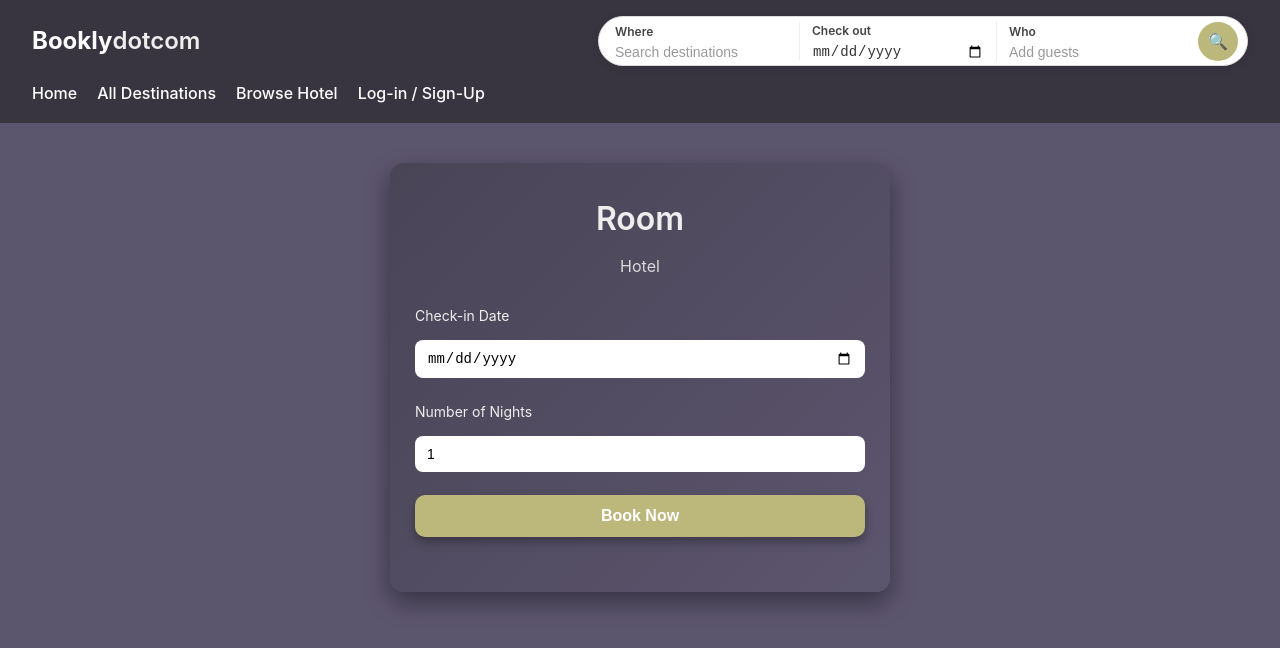
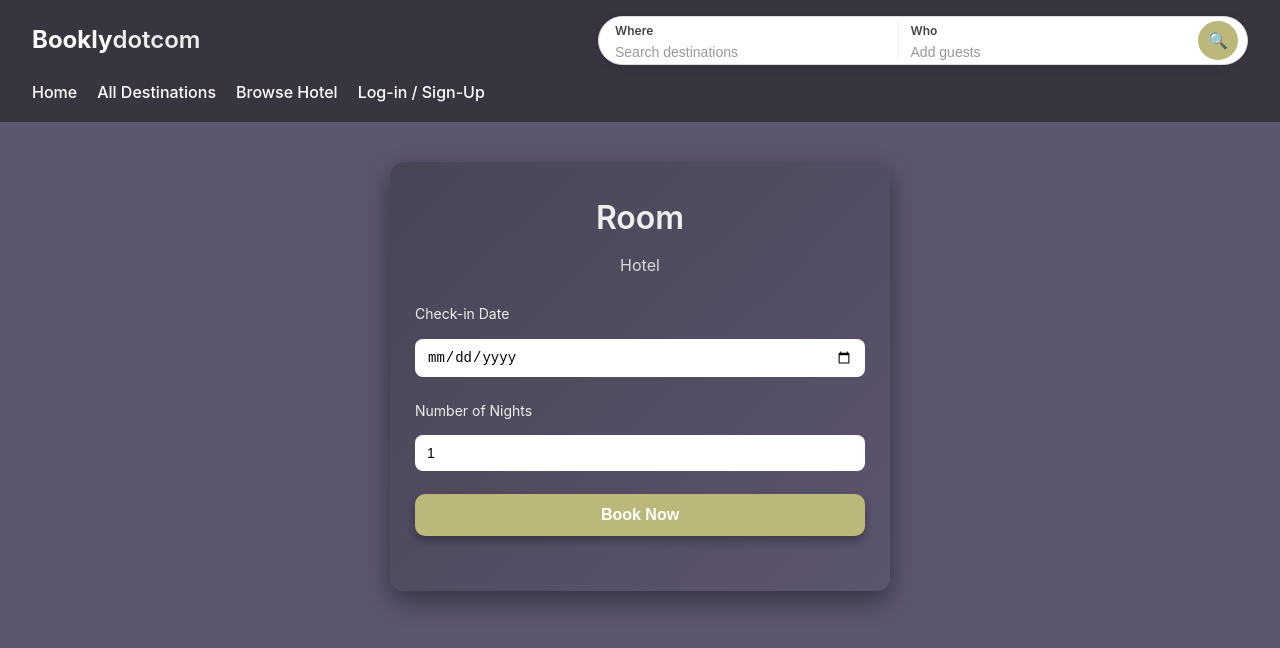
Before and after one commit to HaydenLBell/bookingdotcom, a website: page public/Pages/booking.html in a window 1280 px wide. Drawn offline with Linux system fonts and the light colour scheme.

Commit message:
yo this da bomb

```diff
--- a/public/Pages/booking.html
+++ b/public/Pages/booking.html
@@ -48,11 +48,6 @@ document.addEventListener('DOMContentLoaded', () => {
             <div class="search-section">
                 <label for="where">Where</label>
                 <input type="text" id="where" placeholder="Search destinations">
-            </div>
-
-            <div class="search-section">
-                <label for="checkout">Check out</label>
-                <input type="date" id="checkout">
             </div>
 
             <div class="search-section" id="guestsSection">
```
Also changed, not shown: public/Pages/index.html (+0 -5 lines).
